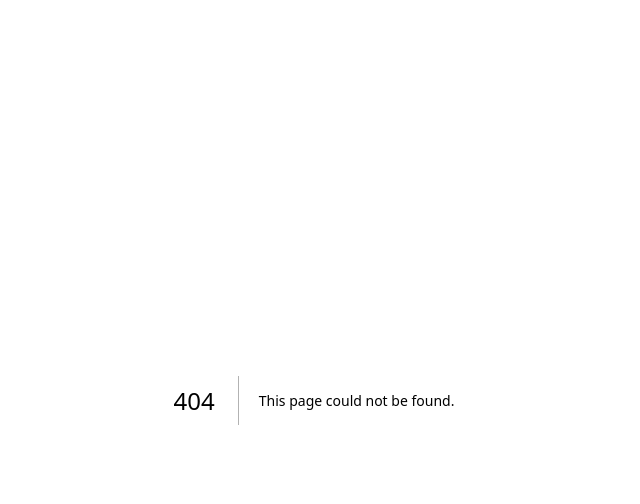
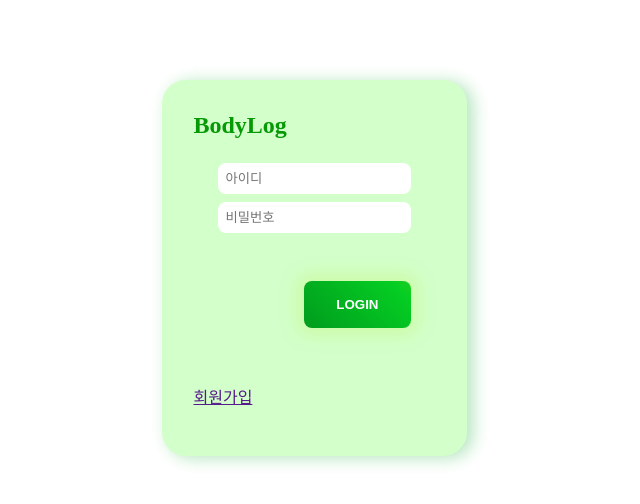
Before and after one commit to lgyn10/FLOG-FrontEnd, a Next.js app in the folder bodylog/: page /Login in a window 1280 px wide. Before the commit this address had no page. Shown: the top 504 px of the page, without its empty margins (326-966 px from the left). Built offline with nearby package versions, Linux system fonts and the light colour scheme.

Commit message:
feat: 로그인 페이지 틀 작성 (#5)

```diff
--- /dev/null
+++ b/bodylog/src/pages/Login.tsx
@@ -0,0 +1,151 @@
+import styled from "styled-components";
+import Link from "next/link";
+import { useRouter } from "next/router";
+import { ChangeEvent, FormEvent, useState } from "react";
+
+
+function Login() {
+  const router = useRouter();
+
+  const [id, setId] = useState<string>("");
+  const [password, setPassword] = useState<string>("");
+
+  const onChangeId = (e: ChangeEvent<HTMLInputElement>) => {
+    setId(e.target.value);
+  };
+
+  const onChangePw = (e: ChangeEvent<HTMLInputElement>) => {
+    setPassword(e.target.value);
+  };
+
+  const onSubmit = (e: FormEvent<HTMLFormElement>) => {
+    e.preventDefault();
+  }
+
+  return (
+    <>
+      <StyledContainer>
+
+        <StyledContent>
+          <StyledLoginBox>
+            <StyledTitle>BodyLog</StyledTitle>
+            <form onSubmit={onSubmit}>
+              <StyledInputWrapper>
+                <StyledInput
+                  type="text"
+                  placeholder="아이디"
+                  onChange={onChangeId}
+                  maxLength={20}
+                  required
+                />
+                <StyledInput
+                  type="password"
+                  placeholder="비밀번호"
+                  onChange={onChangePw}
+                  minLength={8}
+                  required
+                />
+              </StyledInputWrapper>
+              {/* 메인페이지 이동*/}
+              <StyledBtnBox>
+                <StyledLoginBtn type="submit">Login</StyledLoginBtn>
+              </StyledBtnBox>
+
+            </form>
+          </StyledLoginBox>
+
+          {/* 회원가입 페이지 이동 */}
+          <StyledLink href="">
+            <StyledP>회원가입</StyledP>
+          </StyledLink>
+        </StyledContent>
+
+      </StyledContainer>
+    </>
+  );
+}
+
+export default Login;
+
+const StyledContainer = styled.div`
+margin-top: 5rem;
+  display: flex;
+  justify-content: center;
+  gap: 5rem;
+`;
+
+const StyledContent = styled.div`
+  padding: 2rem;
+  display: flex;
+  flex-direction: column;
+  gap: 1rem;
+  box-shadow: rgba(139, 200, 170, 0.48) 0.375rem 0.125rem 1rem 0rem,
+    rgba(223, 255, 218, 0.8) 0.375rem 0.125rem 1rem 0rem;
+  border-radius: 1.5rem;
+  background-color: #d2ffca;
+`;
+
+const StyledLoginBox = styled.div`
+
+`;
+
+const StyledTitle = styled.div`
+  font-size: 1.5rem;
+  font-weight: bold;
+  color: #059a05;
+`;
+
+const StyledInputWrapper = styled.div`
+  margin: 1.5rem;
+  display: flex;
+  flex-direction: column;
+  gap: 0.5rem;
+`;
+
+const StyledInput = styled.input`
+  padding: 0.5rem;
+  border: none;
+  border-radius: 0.5rem;
+`;
+
+const StyledBtnBox = styled.div`
+  float: right;
+`;
+
+const StyledLoginBtn = styled.button`
+  margin: 1.5rem;
+  padding: 1rem 2rem;
+  text-align: center;
+  text-transform: uppercase;
+  transition: 0.5s;
+  background-size: 200% auto;
+  color: white;
+  border-radius: 0.5rem;
+  display: block;
+  border: 0rem;
+  font-weight: 700;
+  box-shadow: 0rem 0rem 1rem 0.5rem #cdfcaa;
+  background-image: linear-gradient(45deg, #009c1d 0%, #05cd23  51%, #8dd701  100%);
+  cursor: pointer;
+  user-select: none;
+  -webkit-user-select: none;
+  touch-action: manipulation;
+
+&:hover {
+  background-position: right center;
+  /* change the direction of the change here */
+  color: #fff;
+  text-decoration: none;
+}
+
+&:active {
+  transform: scale(0.95);
+}
+`;
+
+const StyledLink = styled(Link)`
+
+`;
+const StyledP = styled.p`
+
+`;
--- a/bodylog/src/pages/_document.tsx
+++ b/bodylog/src/pages/_document.tsx
@@ -1,8 +1,8 @@
 import { Html, Head, Main, NextScript } from 'next/document';
 
-export default function Document() {
+function Document() {
   return (
-    <Html lang='en'>
+    <Html lang='ko'>
       <Head />
       <body>
         <Main />
@@ -11,3 +11,5 @@ export default function Document() {
     </Html>
   );
 }
+
+export default Document;
--- a/bodylog/src/styles/GlobalStyle.ts
+++ b/bodylog/src/styles/GlobalStyle.ts
@@ -7,7 +7,7 @@ const GlobalStyle = createGlobalStyle`
   margin:0;
   padding:0;
   box-sizing: border-box;
-  color: red;
+
 }
 `;
 
```
Also changed, not shown: bodylog/src/pages/index.tsx (+6 -2 lines).
